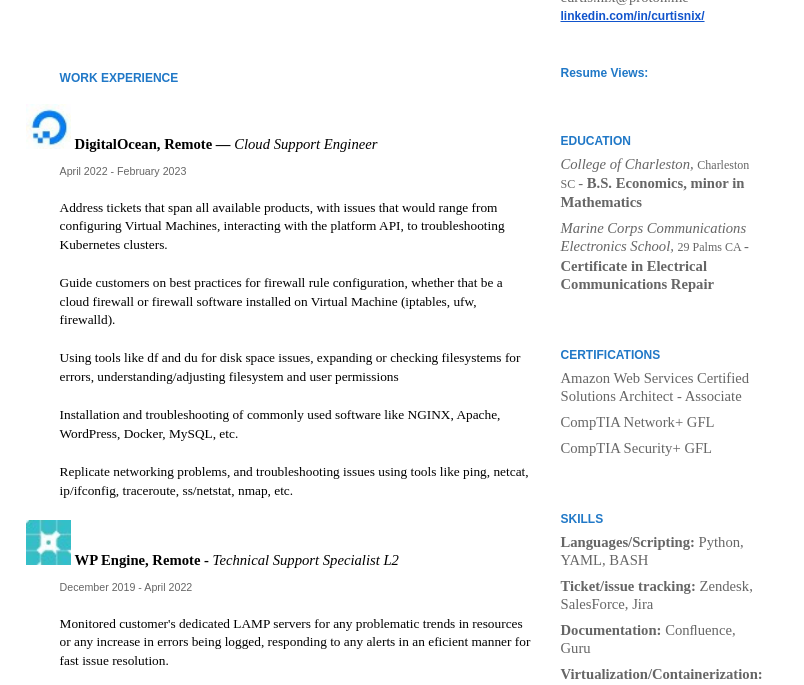
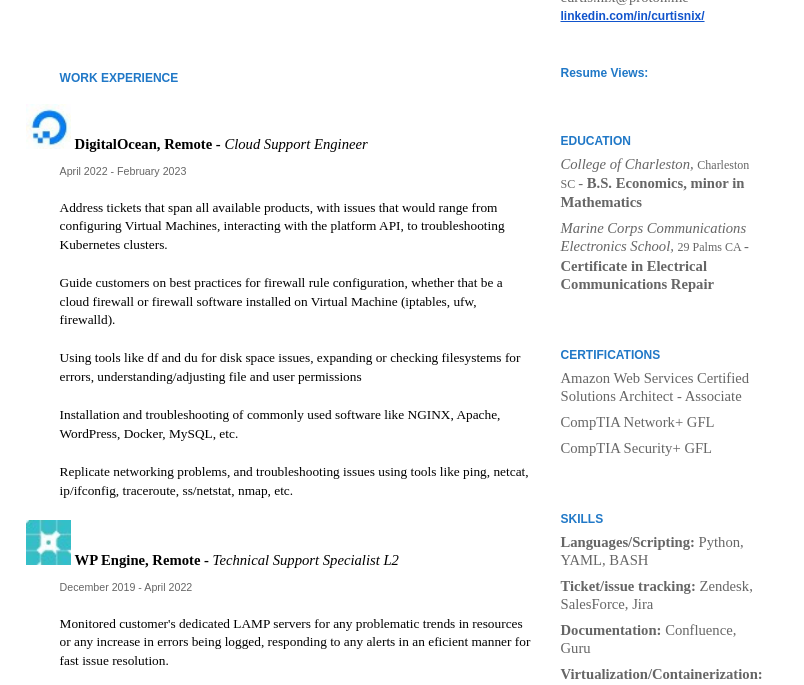
Before and after one commit to nixc0/cloud-resume-challenge, a website: page resume.html in a window 1280 px wide. Shown: the part 112-797 px from the top of the page, without its empty margins (0-804 px from the left). Drawn offline with Linux system fonts and the light colour scheme; no server answers.

Commit message:
more font fixes :facepunch: :crying_cat_face:

```diff
--- a/resume.html
+++ b/resume.html
@@ -39,14 +39,14 @@
                         <br>
                         <p class="s4">WORK EXPERIENCE</p><p ><br/></p>
                         <p class="s8"><span><img width="45" height="45" alt="image" src="images/Image_001.jpg"/></span>
-                        <span class="h2">DigitalOcean, Remote — </span>
+                        <span class="h2">DigitalOcean, Remote - </span>
                         <span class="s6">Cloud Support Engineer</span></p>
                                 <div class="experience"> <p class="s7" class="s9">April 2022 - February 2023</p><br>
                                 <p class="s8">Address tickets that span all available products, with issues that would range from configuring Virtual Machines, interacting with the platform API, to troubleshooting Kubernetes clusters.</p>
                                 <p class="s3"><br/></p>
                                 <p class="s8">Guide customers on best practices for firewall rule configuration, whether that be a cloud firewall or firewall software installed on Virtual Machine (iptables, ufw, firewalld).</p>
                                 <p class="s3"><br/></p>
-                                <p class="s8">Using tools like df and du for disk space issues, expanding or checking filesystems for errors, understanding/adjusting filesystem and user permissions</p>
+                                <p class="s8">Using tools like df and du for disk space issues, expanding or checking filesystems for errors, understanding/adjusting file and user permissions</p>
                                 <p class="s3"><br/></p>
                                 <p class="s8">Installation and troubleshooting of commonly used software like NGINX, Apache, WordPress, Docker, MySQL, etc.</p>
                                 <p class="s3"><br/></p>
@@ -126,7 +126,7 @@
                         <p class="labels">SKILLS
                         <p class="education"><b>Languages/Scripting:</b> Python, YAML, BASH</p>
                         <p class="education"><b>Ticket/issue tracking:</b> Zendesk, SalesForce, Jira</p>
-                        <p class="education"><b>Documentation:</b> Conﬂuence, Guru</p>
+                        <p class="education"><b>Documentation:</b> Confluence, Guru</p>
                         <p class="education"><b>Virtualization/Containerization:</b> Docker, Kubernetes, Vagrant</p>
                         <p class="education"><b>Cloud Platforms:</b> AWS, DigitalOcean, some Azure</p>
                         <p class="education"><b>Webservers:</b> Apache, NGINX</p>
```
